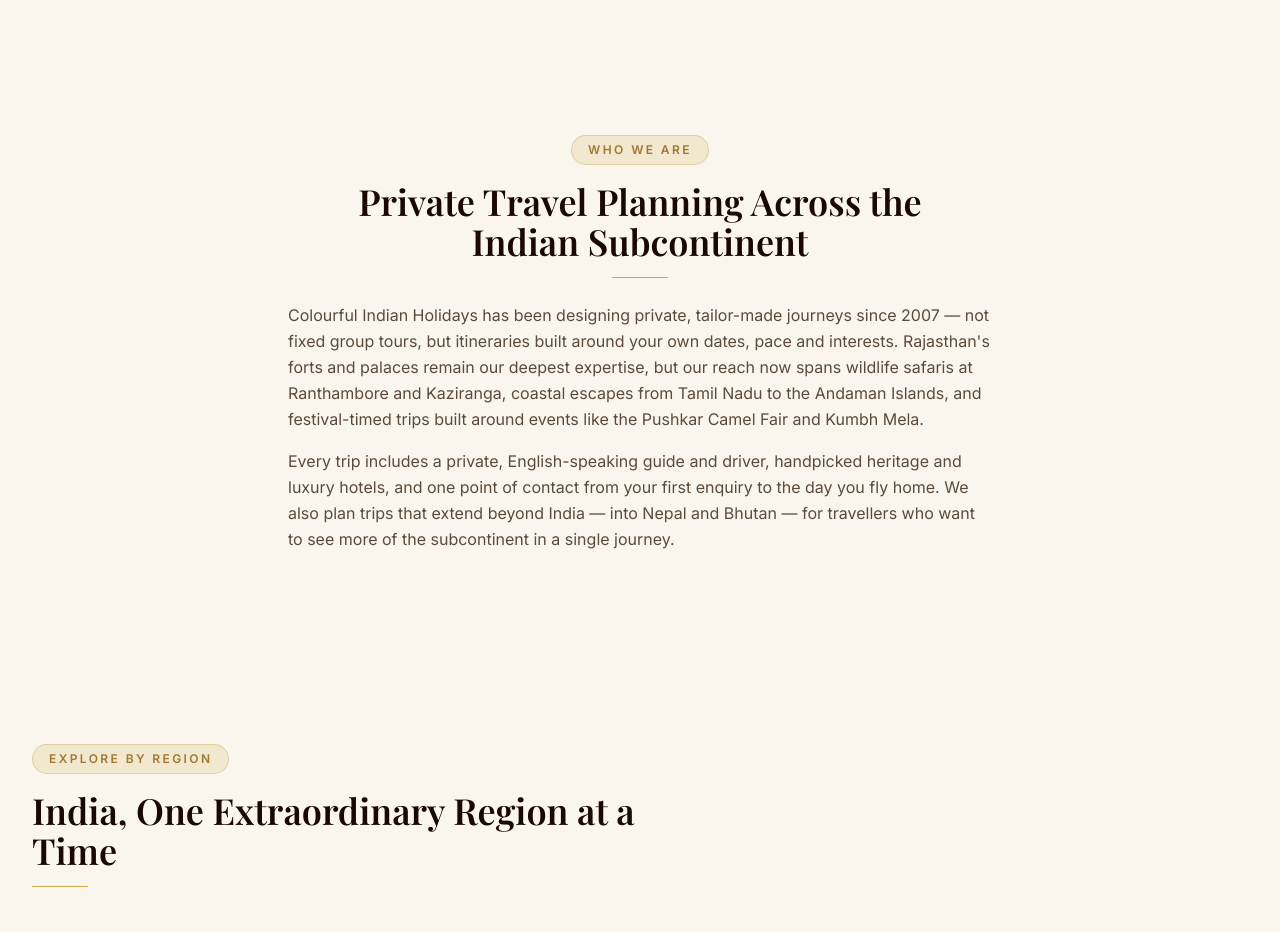
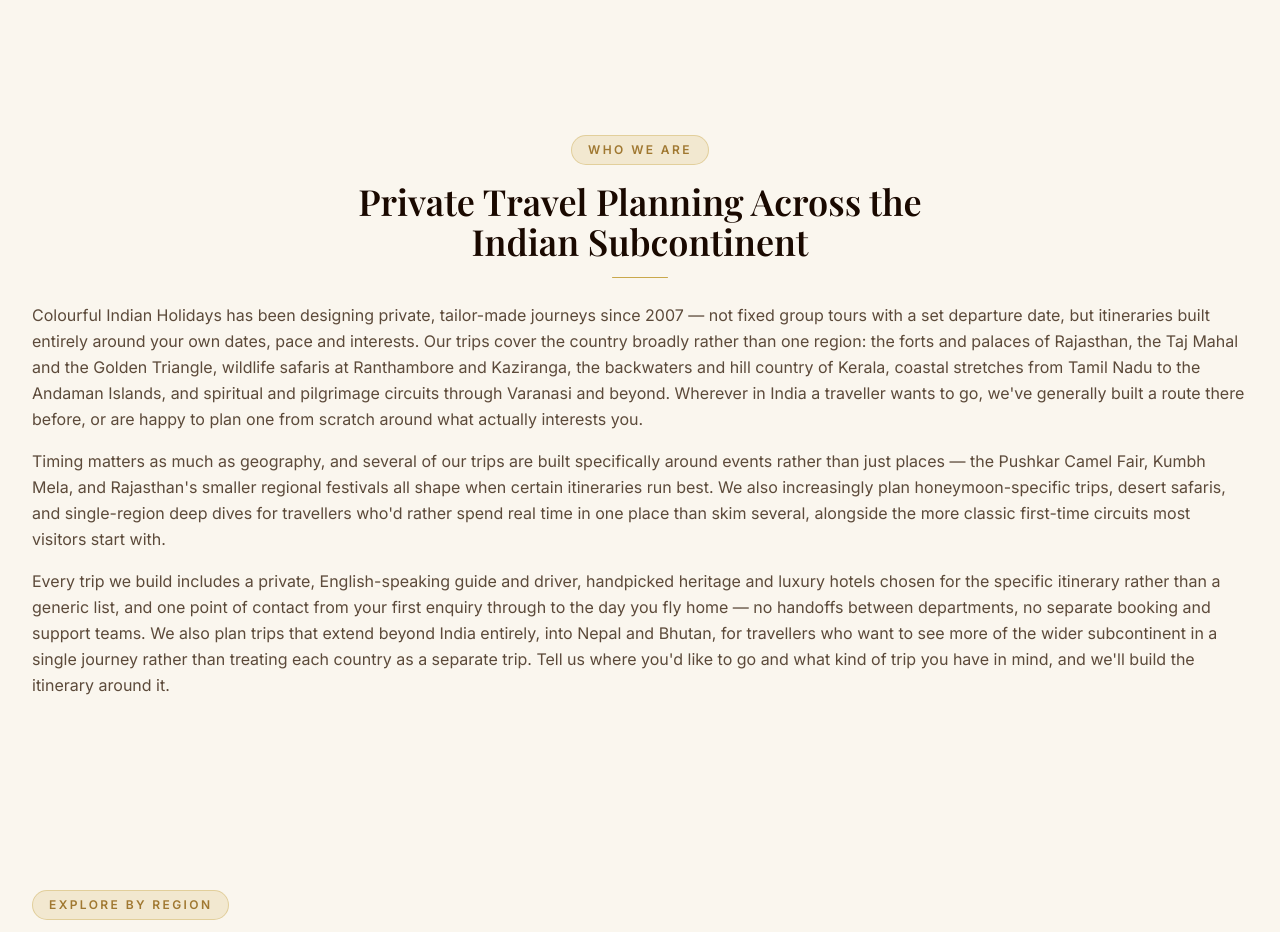
Before and after one commit to DhruvPoonia101/colourful-indian-holidays, a Next.js app: page / in a window 1280 px wide. Shown: the part 1220-2152 px from the top of the page. Built offline with nearby package versions, Linux system fonts and the light colour scheme; no server answers; a web font is replaced by a local one.

Commit message:
completed

```diff
--- a/src/components/home/IntroSection.tsx
+++ b/src/components/home/IntroSection.tsx
@@ -5,7 +5,7 @@
 export function IntroSection() {
   return (
     <section className="py-16 sm:py-20">
-      <div className="mx-auto max-w-3xl px-6 sm:px-8">
+      <div className="mx-auto max-w-7xl px-6 sm:px-8">
         <Reveal>
           <SectionIntro eyebrow={introCopy.eyebrow} heading={introCopy.heading} align="center" />
           <div className="mt-6 space-y-4 text-left text-base leading-relaxed text-ink-soft">
--- a/src/content/home.ts
+++ b/src/content/home.ts
@@ -224,8 +224,9 @@
   eyebrow: "Who We Are",
   heading: "Private Travel Planning Across the Indian Subcontinent",
   paragraphs: [
-    "Colourful Indian Holidays has been designing private, tailor-made journeys since 2007 — not fixed group tours, but itineraries built around your own dates, pace and interests. Rajasthan's forts and palaces remain our deepest expertise, but our reach now spans wildlife safaris at Ranthambore and Kaziranga, coastal escapes from Tamil Nadu to the Andaman Islands, and festival-timed trips built around events like the Pushkar Camel Fair and Kumbh Mela.",
-    "Every trip includes a private, English-speaking guide and driver, handpicked heritage and luxury hotels, and one point of contact from your first enquiry to the day you fly home. We also plan trips that extend beyond India — into Nepal and Bhutan — for travellers who want to see more of the subcontinent in a single journey.",
+    "Colourful Indian Holidays has been designing private, tailor-made journeys since 2007 — not fixed group tours with a set departure date, but itineraries built entirely around your own dates, pace and interests. Our trips cover the country broadly rather than one region: the forts and palaces of Rajasthan, the Taj Mahal and the Golden Triangle, wildlife safaris at Ranthambore and Kaziranga, the backwaters and hill country of Kerala, coastal stretches from Tamil Nadu to the Andaman Islands, and spiritual and pilgrimage circuits through Varanasi and beyond. Wherever in India a traveller wants to go, we've generally built a route there before, or are happy to plan one from scratch around what actually interests you.",
+    "Timing matters as much as geography, and several of our trips are built specifically around events rather than just places — the Pushkar Camel Fair, Kumbh Mela, and Rajasthan's smaller regional festivals all shape when certain itineraries run best. We also increasingly plan honeymoon-specific trips, desert safaris, and single-region deep dives for travellers who'd rather spend real time in one place than skim several, alongside the more classic first-time circuits most visitors start with.",
+    "Every trip we build includes a private, English-speaking guide and driver, handpicked heritage and luxury hotels chosen for the specific itinerary rather than a generic list, and one point of contact from your first enquiry through to the day you fly home — no handoffs between departments, no separate booking and support teams. We also plan trips that extend beyond India entirely, into Nepal and Bhutan, for travellers who want to see more of the wider subcontinent in a single journey rather than treating each country as a separate trip. Tell us where you'd like to go and what kind of trip you have in mind, and we'll build the itinerary around it.",
   ],
 } as const;
 
```
